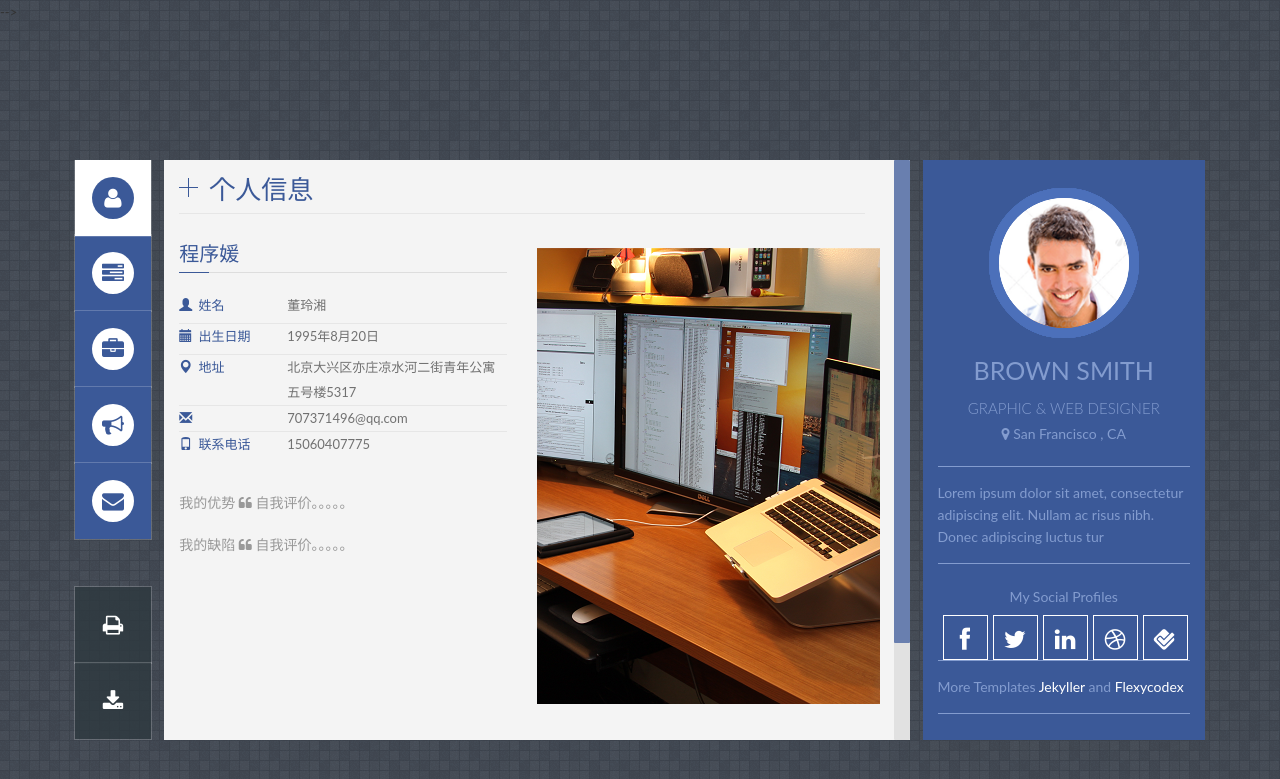
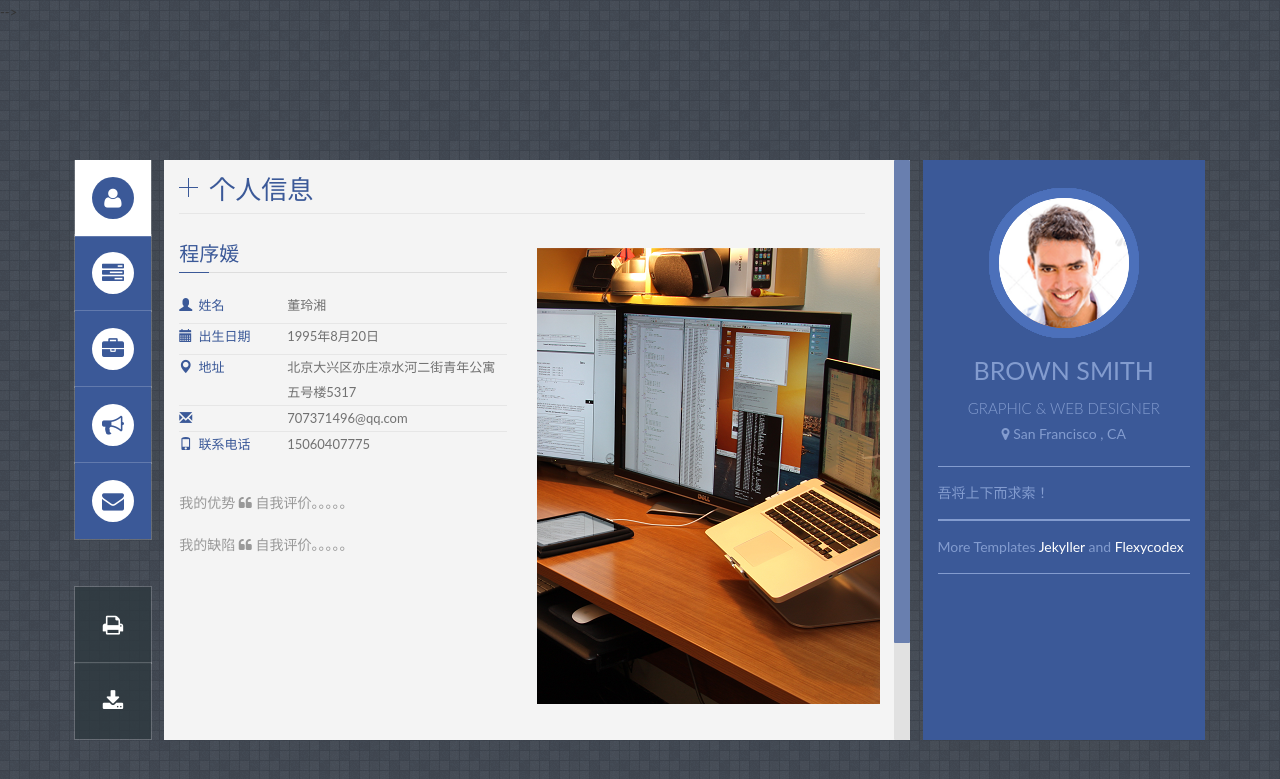
Before and after one commit to lingxiang001/lingxiang001.github.io, a Jekyll site: the page built from index.html, in a window 1280 px wide. Shown: the top 779 px of the page. Built offline with Jekyll 4.4.1, drawn with Linux system fonts in a browser that asks for light colours; some web fonts are replaced.

Commit message:
ninemodify

```diff
--- a/index.html
+++ b/index.html
@@ -78,7 +78,7 @@ layout: default
         <!-- Profile Description -->
         <div id="profile_desc">
             <p>
-            	Lorem ipsum dolor sit amet, consectetur adipiscing elit. Nullam ac risus nibh. Donec adipiscing luctus tur
+            	吾将上下而求索！
             </p>
 
         </div>
@@ -86,17 +86,7 @@ layout: default
 
 
         <!-- Name -->
-         <div id="profile_social">
-            <h6>My Social Profiles</h6>
 
-            <a href="{{site.facebook}}"><i class="fa fa-facebook"></i></a>
-            <a href="{{site.twitter}}"><i class="fa fa-twitter"></i></a>
-            <a href="{{site.linkedin}}"><i class="fa fa-linkedin"></i></a>
-            <a href="{{site.dribbble}}"><i class="fa fa fa-dribbble"></i></a>
-            <a href="{{site.foursquare}}"><i class="fa fa-foursquare"></i></a>
-            <div class="clear"></div>
-        </div>
-        <!-- End Name -->
 
         <div id="profile_desc">
             <p>
```
